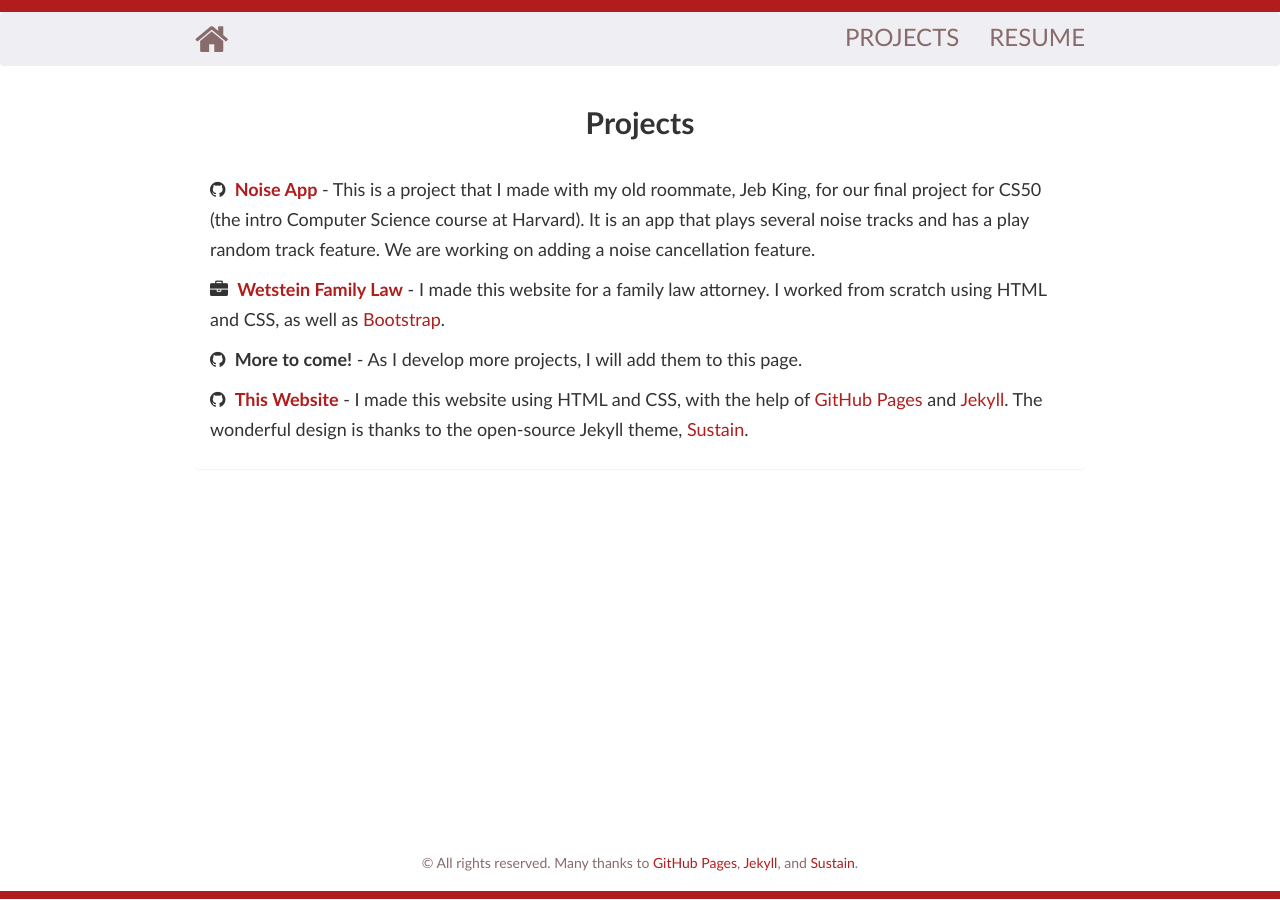
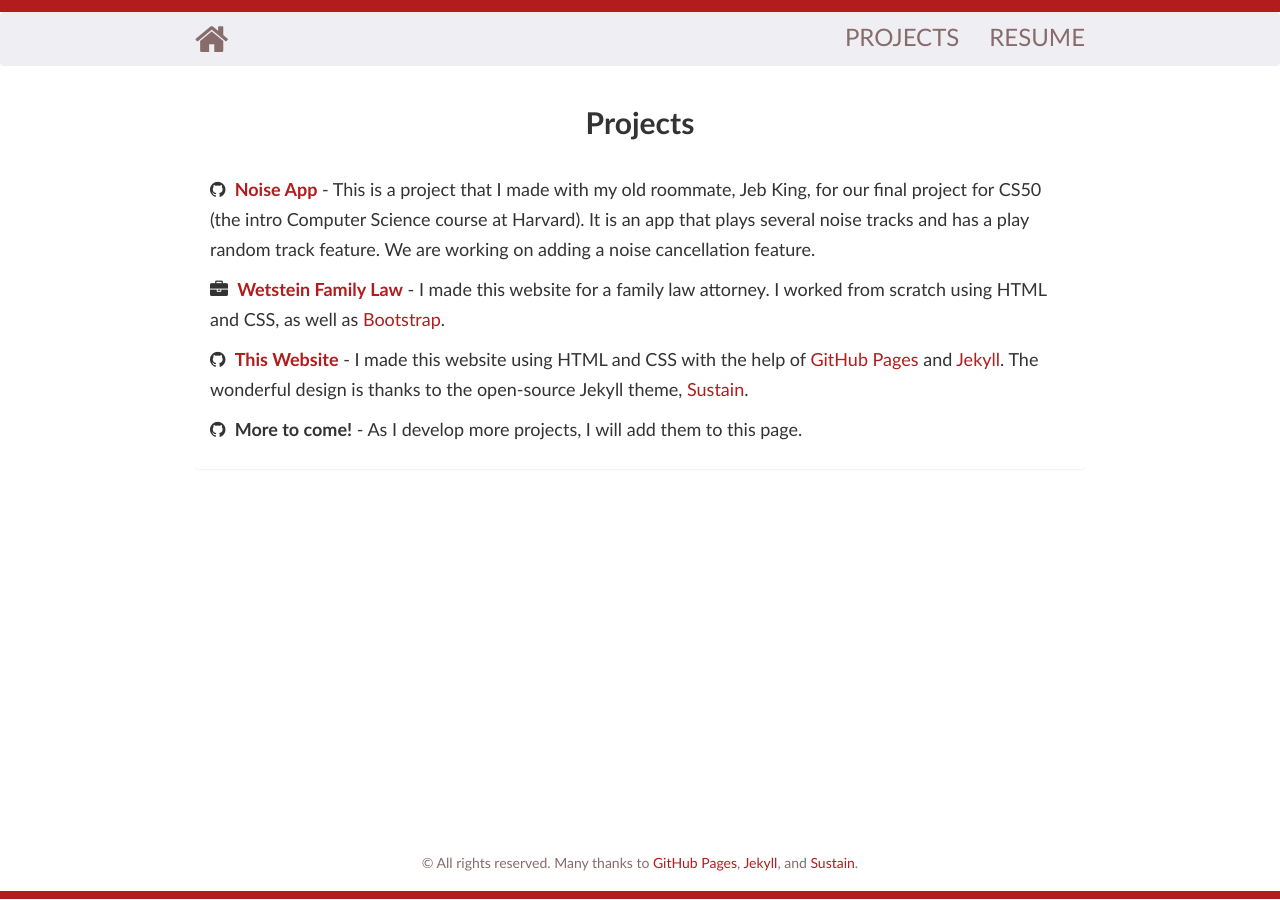
Before and after one commit to zachdietz1/home, a Jekyll site: the page built from projects.html, in a window 1280 px wide. Built offline with Jekyll 4.4.1, drawn with Linux system fonts in a browser that asks for light colours; nearby versions of some CDN libraries.

Commit message:
updated projects

```diff
--- a/_includes/projects.html
+++ b/_includes/projects.html
@@ -11,13 +11,13 @@
 			<i class="fa fa-briefcase"></i>&nbsp;&nbsp;<strong><a href="http://wetsteinfamilylaw.com" target="_blank">Wetstein Family Law</a></strong>
 			- I made this website for a family law attorney. I worked from scratch using HTML and CSS, as well as <a href="http://getbootstrap.com" target="_blank">Bootstrap</a>.
 		</h5>
-    	<h5>
+		<h5>
+			<i class="fa fa-github"></i>&nbsp;&nbsp;<strong><a href="https://zachdietz1.github.io/" target="_blank">This Website</a></strong>
+			- I made this website using HTML and CSS with the help of <a href="https://pages.github.com" target="_blank">GitHub Pages</a> and <a href="http://jekyllrb.com/"  target="_blank">Jekyll</a>. The wonderful design is thanks to the open-source Jekyll theme, <a href="http://www.github.com/biomadeira/sustain" target="_blank">Sustain</a>.
+		</h5>
+		<h5>
 			<i class="fa fa-github"></i>&nbsp;&nbsp;<strong>More to come!</strong>
 			- As I develop more projects, I will add them to this page.
-		</h5>
-		<h5>
-			<i class="fa fa-github"></i>&nbsp;&nbsp;<strong><a href="https://zachdietz1.github.io/" target="_blank">This Website</a></strong>
-			- I made this website using HTML and CSS, with the help of <a href="https://pages.github.com" target="_blank">GitHub Pages</a> and <a href="http://jekyllrb.com/"  target="_blank">Jekyll</a>. The wonderful design is thanks to the open-source Jekyll theme, <a href="http://www.github.com/biomadeira/sustain" target="_blank">Sustain</a>.
 		</h5>
     </div>
   </div>
```
